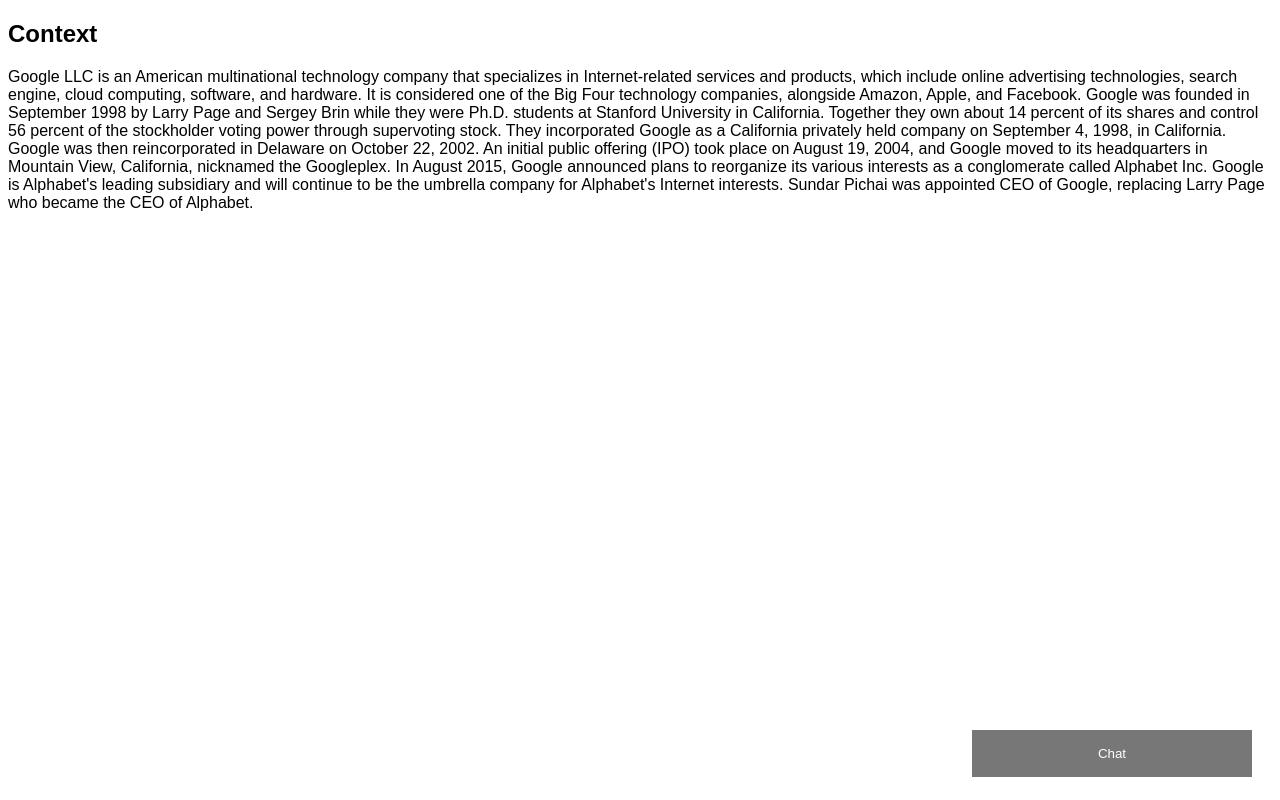
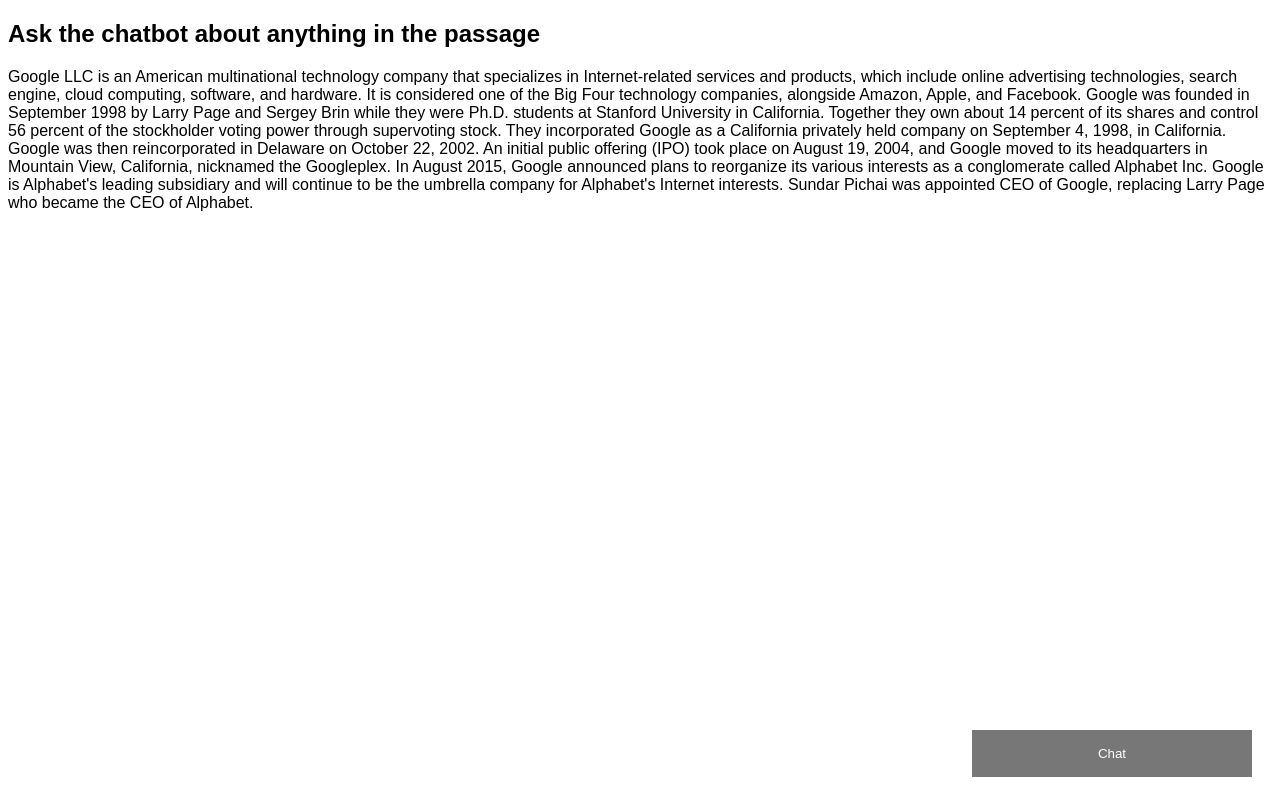
Before and after one commit to louisyuzhe/nlp_qna_chatbot, a website: page index.html in a window 1280 px wide. Drawn offline with Linux system fonts and the light colour scheme; a script that the page names is missing.

Commit message:
Change h2 of index file

```diff
--- a/index.html
+++ b/index.html
@@ -12,7 +12,7 @@
     <script type="text/javascript" src="script.js"></script>
   </head>
   <body>
-    <h2>Context</h2>
+    <h2>Ask the chatbot about anything in the passage</h2>
     <p id="passage">Google LLC is an American multinational technology company that specializes in
 Internet-related services and products, which include online advertising
 technologies, search engine, cloud computing, software, and hardware. It is
```
